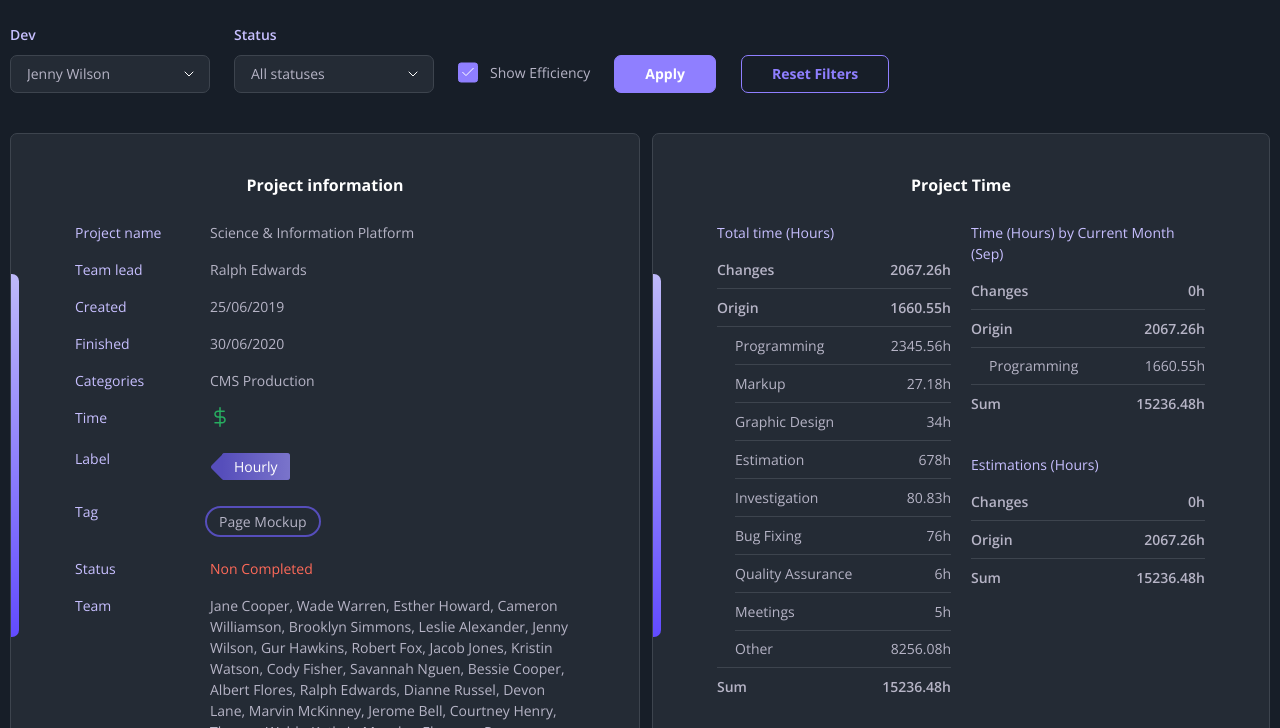
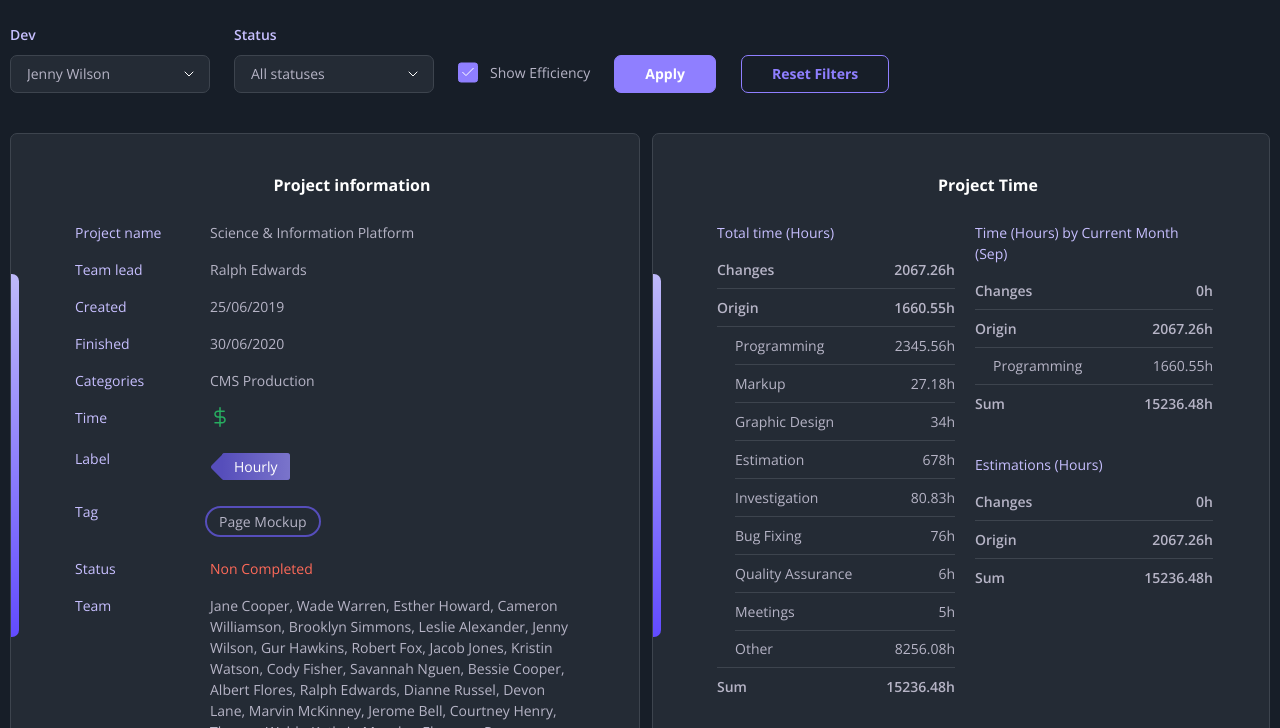
Before and after one commit to AlexanderGridin/NIX--SecondStage--TestCase--Refactored, a plain HTML site: page index.html in a window 1280 px wide. Shown: the part 72-800 px from the top of the page. Drawn offline with nearby package versions, Linux system fonts and the light colour scheme; no server answers.

Commit message:
Fix _widget.scss

```diff
--- a/css/scss/components/_widget.scss
+++ b/css/scss/components/_widget.scss
@@ -6,6 +6,7 @@
   height: 100%;
   max-height: 648px;
   padding: 40px 64px;
+  padding-right: 10px;
   position: relative;
 
   @include laptop
@@ -52,8 +53,14 @@
 {
   height: 515px;
   overflow: auto;
+  padding-right: 46px;
 
   @include laptop
+  {
+    padding-right: 0;
+  }
+
+  @include tablet
   {
     height: auto;
   }
```
Also changed, not shown: css/style.css, 1 other file.
